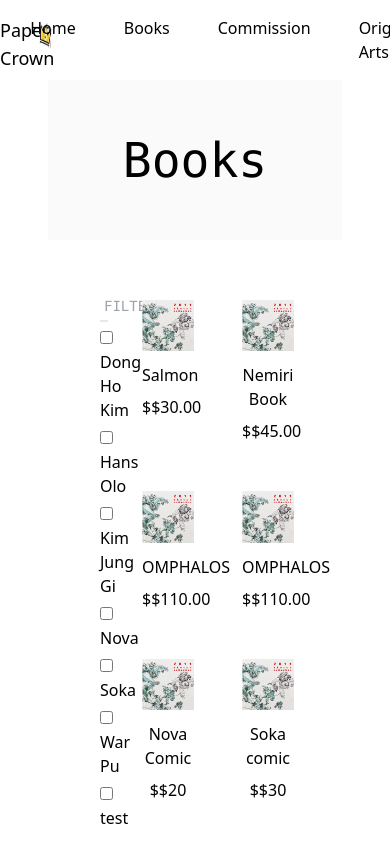
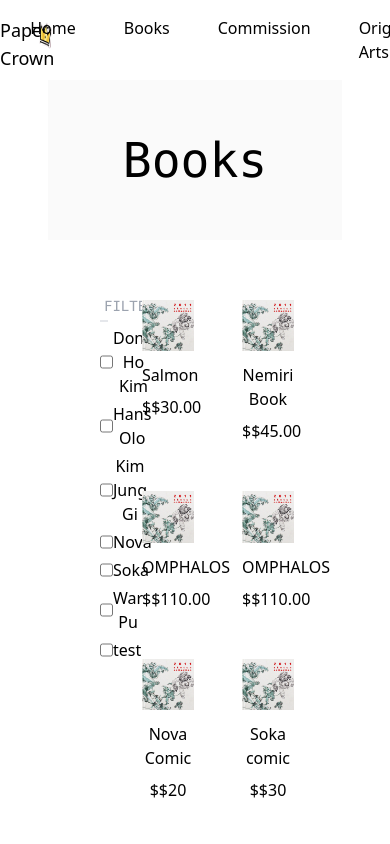
Before and after one commit to Aung-IO/paper-crown, a React (Vite) app: page /books in a window 390 px wide. Shown: the top 844 px of the page. Built offline with nearby package versions, Linux system fonts and the light colour scheme; data requests are answered from the project's data file.

Commit message:
filter function (need bug fix)

```diff
--- a/src/components/Filter.jsx
+++ b/src/components/Filter.jsx
@@ -2,7 +2,13 @@ import React from "react";
 import useFetch from "../hooks/useFetch";
 
 function Filter() {
-  let { data: books, loading, error } = useFetch("http://localhost:3000/books");
+
+  let filter = 'nova'
+
+  let { data: books, loading, error } = useFetch(`http://localhost:3000/books?q=${filter}`);
+
+
+
 
   if (error) {
     return <p>{error}</p>;
@@ -15,7 +21,7 @@ function Filter() {
         <div>
           {[...new Set(books.map((book) => book.author))].map((a, index) => (
             <div className="mt-1" key={index}>
-              <input type="checkbox" /> {a}
+              <input type="checkbox"  /> {a}
             </div>
           ))}
         </div>
--- a/src/pages/Books.jsx
+++ b/src/pages/Books.jsx
@@ -1,8 +1,35 @@
-import React from "react";
-import BookList from "../components/BookList";
-import Filter from "../components/Filter";
+import React, { useState } from "react";
+import { Link, useLocation, useNavigate } from "react-router-dom";
+import cover from "../assets/book_cover.png";
+import useFetch from "../hooks/useFetch";
 
 export default function Books() {
+  let location = useLocation();
+  let param = new URLSearchParams(location.search);
+  let search = param.get("search");
+  let filter = param.get("author");
+  let [filtered, setFiltered] = useState("");
+  let navigate = useNavigate();
+  let handleFilter = (e) => {
+     navigate("/books/?author=" + filtered);
+     setFiltered('')
+     console.log(filtered);
+
+  };
+
+  let {
+    data: books,
+    loading,
+    error,
+  } = useFetch(
+    `http://localhost:3000/books${search ? `?q=${search}` : ""}${
+      filter ? `?q=${filter}` : ""
+    }`
+  );
+
+  if (error) {
+    return <p>{error}</p>;
+  }
   return (
     <>
       <div className="text-5xl text-center items-center p-14 font-mono bg-zinc-50">
@@ -11,11 +38,60 @@ export default function Books() {
 
       <div>
         <ul className="flex m-8">
+          {/* Filter */}
           <li className="w-1/5 p-5">
-            <Filter />
+            <div>
+              {loading && <p>Loading...</p>}
+              <p className="text-sm text-gray-400 font-mono border-b-2 p-1">
+                FILTERS
+              </p>
+              {!!books && (
+                <div>
+                  {[...new Set(books.map((book) => book.author))].map(
+                    (a, index) => (
+                      <div className="mt-1 flex" key={index}>
+                        <input
+                          type="checkbox"
+                          value={filtered}
+                          onClick={(e) => setFiltered(a)}
+
+                        />
+                        <button onClick={handleFilter}>{a}</button>
+                      </div>
+                    )
+                  )}
+                </div>
+              )}
+            </div>
           </li>
+          {/* Book List */}
           <li className="w-4/5">
-            <BookList />
+            <div>
+              {loading && <p>loading ... </p>}
+
+              {/* book list */}
+              {!!books && (
+                <div className="grid grid-cols-2 md:grid-cols-4 gap-4 my-3">
+                  {books.map((book) => (
+                    <Link to={`/books/${book.id}`} key={book.id}>
+                      <div className="p-4">
+                        <img src={cover} alt="" />
+                        <div className="text-center space-y-2 mt-3">
+                          <h1>{book.title}</h1>
+                          <p>${book.price}</p>
+                        </div>
+                      </div>
+                    </Link>
+                  ))}
+                </div>
+              )}
+
+              {books && !books.length && (
+                <p className="text-center text-xl font-bold">
+                  Hmmm, we didn't find anything for "{search}"
+                </p>
+              )}
+            </div>
           </li>
         </ul>
       </div>
```
